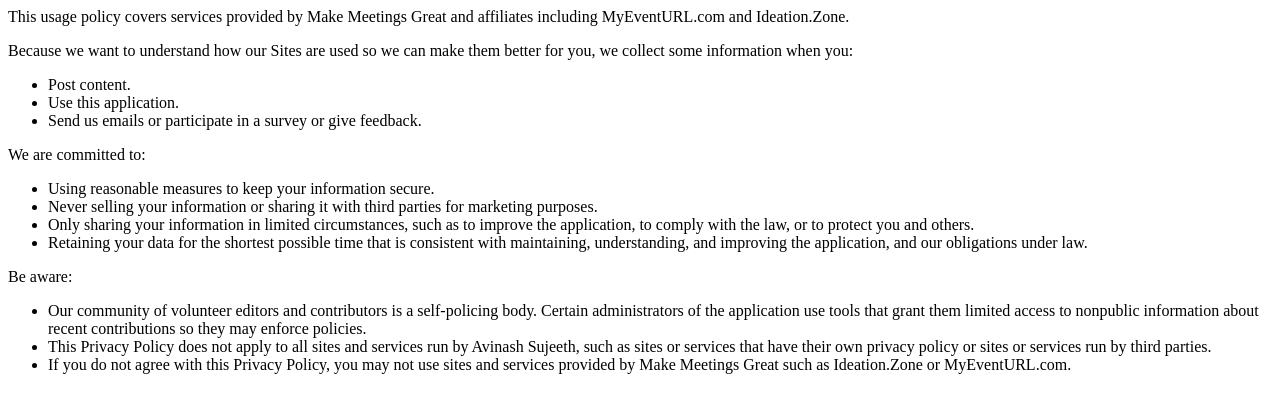
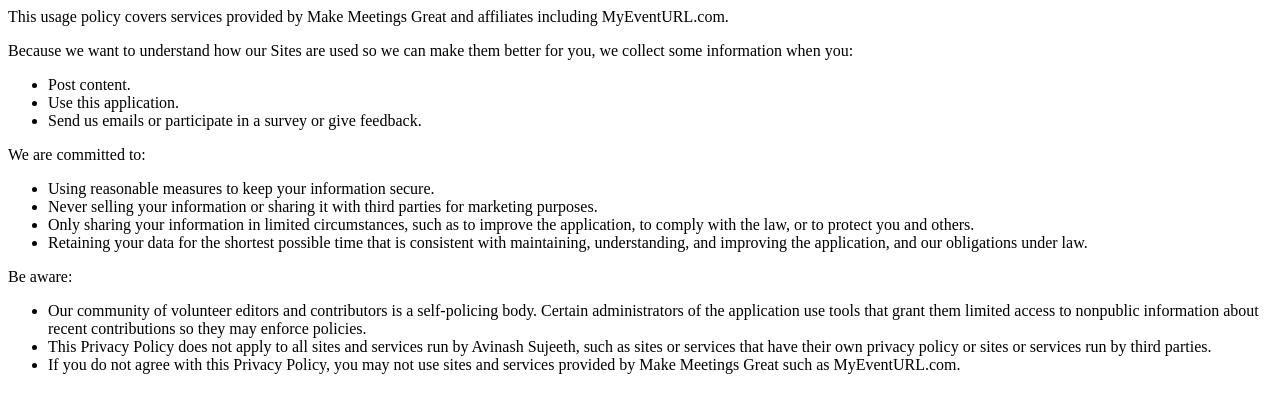
Before and after one commit to MakeMeetingsGreat/makemeetingsgreat, a plain HTML site: page privacy.html in a window 1280 px wide. Drawn offline with Linux system fonts and the light colour scheme.

Commit message:
Update privacy.html

```diff
--- a/privacy.html
+++ b/privacy.html
@@ -1,6 +1,6 @@
 <html>
   <body>
-                <p>This usage policy covers services provided by Make Meetings Great and affiliates including MyEventURL.com and Ideation.Zone.</p>
+                <p>This usage policy covers services provided by Make Meetings Great and affiliates including MyEventURL.com.</p>
 
                 <p>Because we want to understand how our Sites are used so we can make them better for you, we collect some information when you:</p>
                 <ul>
@@ -21,7 +21,7 @@
                 <ul>
                     <li>Our community of volunteer editors and contributors is a self-policing body. Certain administrators of the application use tools that grant them limited access to nonpublic information about recent contributions so they may enforce policies.</li>
                     <li>This Privacy Policy does not apply to all sites and services run by Avinash Sujeeth, such as sites or services that have their own privacy policy or sites or services run by third parties.</li>
-                    <li>If you do not agree with this Privacy Policy, you may not use sites and services provided by Make Meetings Great such as Ideation.Zone or MyEventURL.com.</li>
+                    <li>If you do not agree with this Privacy Policy, you may not use sites and services provided by Make Meetings Great such as MyEventURL.com.</li>
                 </ul>
   </body>
 </html>
```
